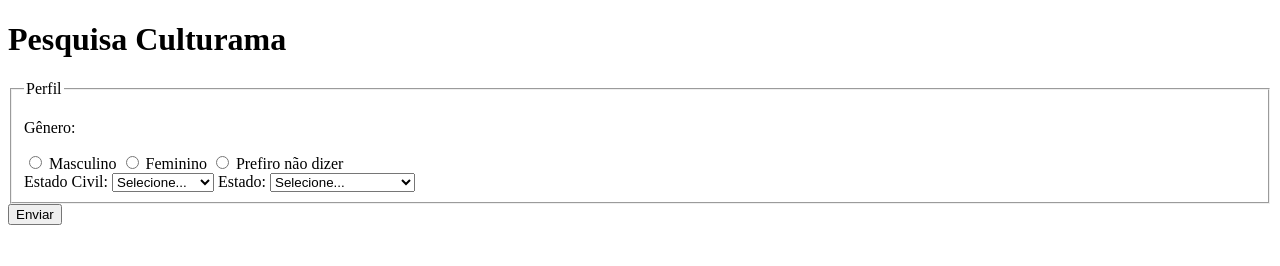
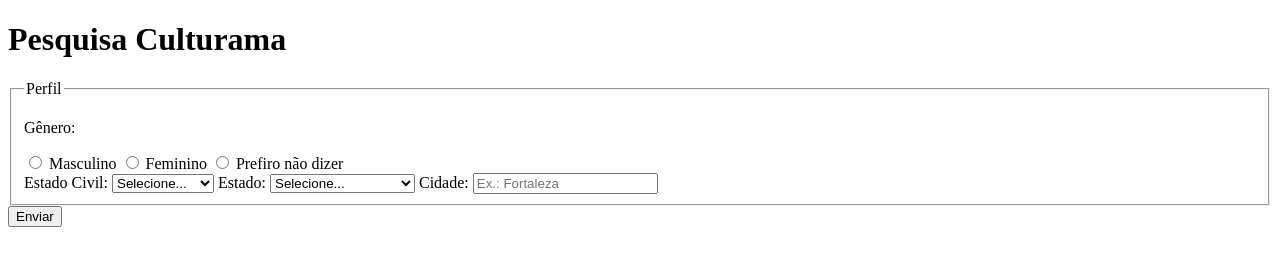
Before and after one commit to CaioSilvaPereira/testecurso, a plain HTML site: page index.html in a window 1280 px wide. Drawn offline with Linux system fonts and the light colour scheme.

Commit message:
Adiciona campo de cidade

```diff
--- a/index.html
+++ b/index.html
@@ -11,7 +11,7 @@
     </header>
     <section>
         <form action="" method="get">
-            <!-- <fieldset>
+             <!--<fieldset>
 
                 <legend>Dados Pessoais</legend>
                 <label for="userName">Nome</label>
@@ -86,6 +86,9 @@
                         <option value="Sergipe">Sergipe</option>
                         <option value="Tocantins">Tocantins</option>
                 </select>
+                        <label for="userCity">Cidade:</label>
+                        <input type="text" id="userCity" name="userCity" autocomplete="address-level2" placeholder="Ex.: Fortaleza" />
+                </select>
 
             </fieldset>
 
```
